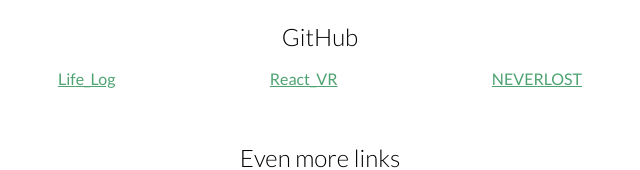
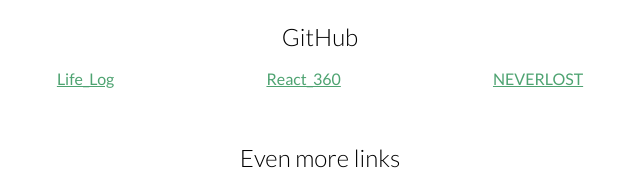
Before and after one commit to beelarr/beelarr-website, a React (Create React App) app: page / in a window 1280 px wide. Shown: the part 758-928 px from the top of the page, without its empty margins (320-960 px from the left). Built offline with nearby package versions, Linux system fonts and the light colour scheme.

Commit message:
Update react vr

```diff
--- a/src/App.js
+++ b/src/App.js
@@ -45,7 +45,7 @@
                         <a
                             className="project-links pl-right"
                             href="http://beelarr-weather-simulator.surge.sh/">
-                            <p>React_VR</p>
+                            <p>React_360</p>
                         </a>
                         <a
                             className="project-links"
--- a/src/components/icons/React.jsx
+++ b/src/components/icons/React.jsx
@@ -4,7 +4,7 @@
     'https://reactjs.org/',
     'https://facebook.github.io/react-native/',
     'https://facebook.github.io/react-360/',
-    'https://github.com/necolas/react-native-web']
+    'https://github.com/necolas/react-native-web'];
 
 const url = urls[Math.floor(Math.random() * urls.length)];
 
```
